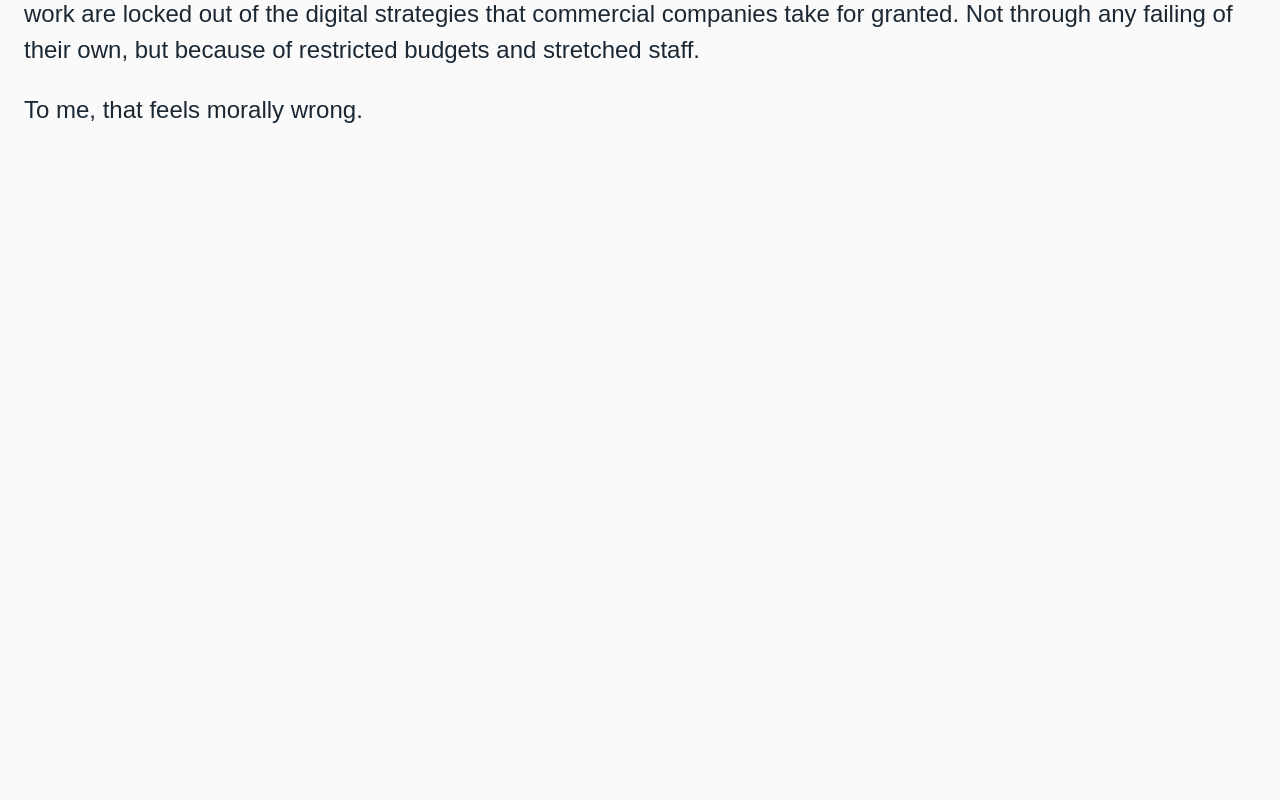
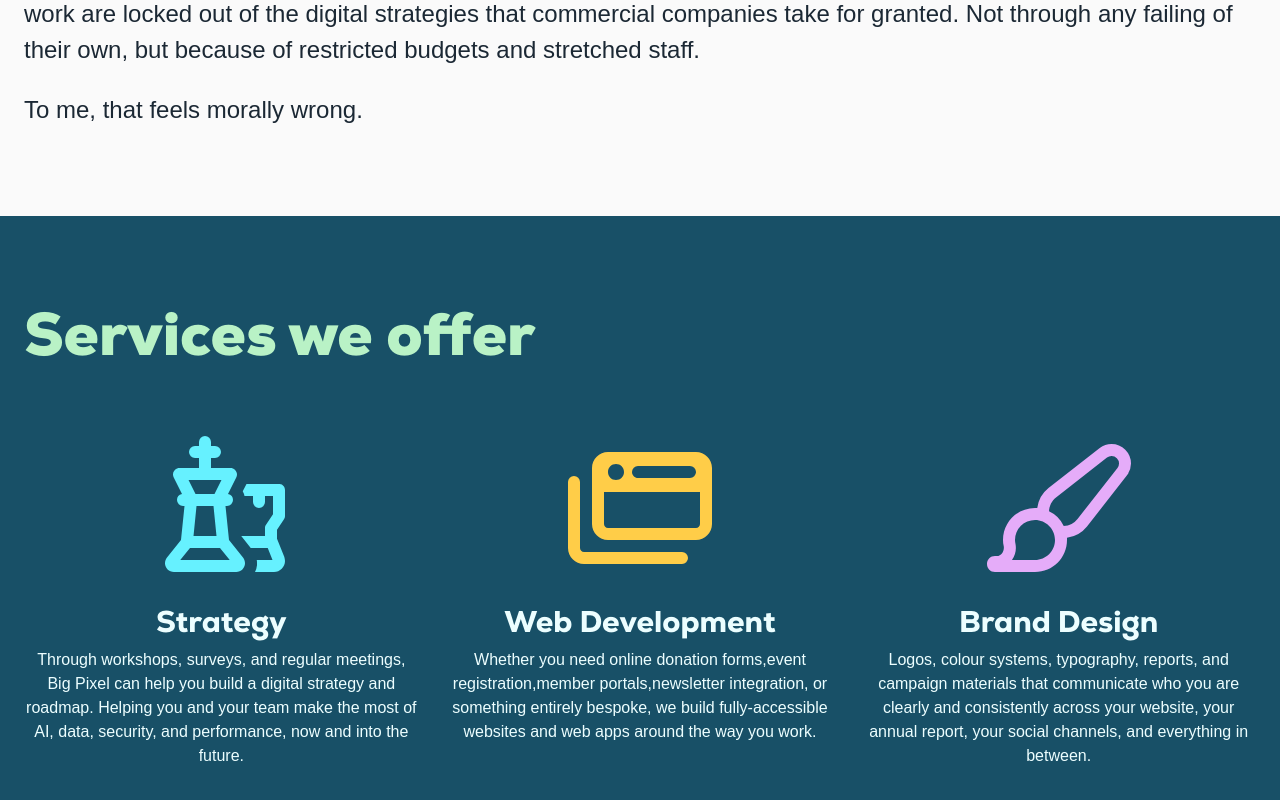
Before and after one commit to bigpixel-cic/bigpixel-community, a Next.js app: page / in a window 1280 px wide. Shown: the part 2068-2868 px from the top of the page. Before the commit the page ends 2284 px from the top, so only its background shows below. Built offline with nearby package versions, Linux system fonts and the light colour scheme.

Commit message:
Services added

```diff
--- a/src/app/page.tsx
+++ b/src/app/page.tsx
@@ -1,6 +1,7 @@
 import Navbar from '@/components/global/navbar';
 import HeroVideo from '@/components/home/hero-video';
 import SectionOne from '@/components/home/section-one';
+import Services from '@/components/home/services';
 
 export default function Home() {
   return (
@@ -8,6 +9,7 @@ export default function Home() {
       <Navbar />
       <HeroVideo />
       <SectionOne />
+      <Services />
     </div>
   );
 }
--- /dev/null
+++ b/src/components/home/services.tsx
@@ -0,0 +1,53 @@
+import { ChessIcon, BrowsersIcon, PaintbrushIcon } from '@/components/icons';
+
+const services = [
+  {
+    key: 1,
+    name: 'Strategy',
+    colour: 'text-blue-300',
+    icon: ChessIcon,
+    description:
+      'Through workshops, surveys, and regular meetings, Big Pixel can help you build a digital strategy and roadmap. Helping you and your team make the most of AI, data, security, and performance, now and into the future.',
+  },
+  {
+    key: 2,
+    name: 'Web Development',
+    colour: 'text-yellow-300',
+    icon: BrowsersIcon,
+    description:
+      'Whether you need online donation forms,event registration,member portals,newsletter integration, or something entirely bespoke, we build fully-accessible websites and web apps around the way you work.',
+  },
+  {
+    key: 3,
+    name: 'Brand Design',
+    colour: 'text-purple-300',
+    icon: PaintbrushIcon,
+    description:
+      'Logos, colour systems, typography, reports, and campaign materials that communicate who you are clearly and consistently across your website, your annual report, your social channels, and everything in between.',
+  },
+];
+
+export default function Services() {
+  return (
+    <div className="block py-8 md:py-12 lg:py-16 bg-blue-900 text-blue-50">
+      <div className="w-full max-w-7xl mx-auto p-4 lg:p-6">
+        <div className="flex flex-col gap-y-12 md:gap-y-14 lg:gap-y-16">
+          <h2 className="font-headline font-black text-4xl sm:text-5xl md:text-6xl text-green-200">
+            Services we offer
+          </h2>
+          <div className="grid grid-cols-3 gap-4 lg:gap-6">
+            {services.map((service) => (
+              <div key={service.key} className="col-span-3 md:col-span-1">
+                <div className="flex flex-col items-center text-center">
+                  <service.icon className={`size-40 mb-4 ${service.colour}`} />
+                  <h3 className="font-headline font-bold text-3xl">{service.name}</h3>
+                  <p className="mt-2">{service.description}</p>
+                </div>
+              </div>
+            ))}
+          </div>
+        </div>
+      </div>
+    </div>
+  );
+}
--- /dev/null
+++ b/src/components/icons/browsers.tsx
@@ -0,0 +1,19 @@
+export function BrowsersIcon({ className }: { className?: string }) {
+  return (
+    <svg
+      xmlns="http://www.w3.org/2000/svg"
+      fill="currentColor"
+      viewBox="0 0 20 20"
+      className={className}
+    >
+      <defs>
+        <clipPath id="a">
+          <path fill="#fff" d="M0 0h20v20H0z" />
+        </clipPath>
+      </defs>
+      <g clipPath="url(#a)">
+        <path d="M6.5 3H17c1.094 0 2 .906 2 2v7c0 1.094-.906 2-2 2H6c-1.094 0-2-.906-2-2V5c0-1.094.906-2 2-2h.5Zm11 5h-12v4c0 .281.219.5.5.5h11c.281 0 .5-.219.5-.5V8ZM1.75 6a.76.76 0 0 1 .75.75V15c0 .281.219.5.5.5h12.25a.76.76 0 0 1 .75.75.76.76 0 0 1-.75.75H3c-1.094 0-2-.906-2-2V6.75A.76.76 0 0 1 1.75 6ZM8 5.5c0-.563-.438-1-1-1-.563 0-1 .438-1 1 0 .563.438 1 1 1 .563 0 1-.438 1-1Zm1.75-.75A.76.76 0 0 0 9 5.5c0 .406.344.75.75.75h6.5A.76.76 0 0 0 17 5.5a.76.76 0 0 0-.75-.75h-6.5Z" />
+      </g>
+    </svg>
+  );
+}
--- /dev/null
+++ b/src/components/icons/chess.tsx
@@ -0,0 +1,19 @@
+export function ChessIcon({ className }: { className?: string }) {
+  return (
+    <svg
+      xmlns="http://www.w3.org/2000/svg"
+      fill="currentColor"
+      viewBox="0 0 20 20"
+      className={className}
+    >
+      <defs>
+        <clipPath id="a">
+          <path fill="#fff" d="M0 0h20v20H0z" />
+        </clipPath>
+      </defs>
+      <g clipPath="url(#a)">
+        <path d="M8 1a.76.76 0 0 1 .75.75v.5h.5A.76.76 0 0 1 10 3a.76.76 0 0 1-.75.75h-.5V5h2.438c.437 0 .812.375.812.813a.83.83 0 0 1-.094.375L10.875 8.25A.771.771 0 0 1 11.5 9a.76.76 0 0 1-.75.75h-.188L11 14l1.75 2.188c.156.218.25.437.25.718C13 17.5 12.5 18 11.906 18H4.125C3.5 18 3 17.5 3 16.906c0-.281.094-.5.25-.718L5 14l.438-4.25H5.25A.76.76 0 0 1 4.5 9a.77.77 0 0 1 .625-.75L4.094 6.187A.832.832 0 0 1 4 5.813C4 5.375 4.375 5 4.813 5H7.25V3.75h-.5A.76.76 0 0 1 6 3a.76.76 0 0 1 .75-.75h.5v-.5A.76.76 0 0 1 8 1Zm9.344 6c.375.031.656.375.656.75V11a.628.628 0 0 1-.125.406L17 12.72v1.125l.906 2.25.032.125c.03.125.062.281.062.406 0 .75-.625 1.375-1.375 1.375H14.25a2.41 2.41 0 0 0 .25-.844v-.25c0-.156 0-.281-.031-.406h1.969l-.594-1.5h-2.125l-1.188-1.5H15.5v-1c0-.156.031-.281.125-.406l.875-1.313V8.5h-1v.75a.76.76 0 0 1-.75.75.76.76 0 0 1-.75-.75V8.5h-1.063c-.03-.219-.124-.406-.218-.594L13.188 7h4.155ZM4.906 16.5h6.188L9.875 15h-3.75l-1.219 1.5Zm1.657-3h2.875l-.376-3.75H6.938l-.375 3.75Zm.25-5.25h2.375l.874-1.75H5.939l.875 1.75Z" />
+      </g>
+    </svg>
+  );
+}
--- a/src/components/icons/index.ts
+++ b/src/components/icons/index.ts
@@ -1,2 +1,5 @@
 export { BarsIcon } from './bars';
+export { BrowsersIcon } from './browsers';
+export { ChessIcon } from './chess';
+export { PaintbrushIcon } from './paintbrush';
 export { XMarkIcon } from './xmark';
--- /dev/null
+++ b/src/components/icons/paintbrush.tsx
@@ -0,0 +1,19 @@
+export function PaintbrushIcon({ className }: { className?: string }) {
+  return (
+    <svg
+      xmlns="http://www.w3.org/2000/svg"
+      fill="currentColor"
+      viewBox="0 0 20 20"
+      className={className}
+    >
+      <defs>
+        <clipPath id="a">
+          <path fill="#fff" d="M0 0h20v20H0z" />
+        </clipPath>
+      </defs>
+      <g clipPath="url(#a)">
+        <path d="M16.563 2A2.44 2.44 0 0 1 19 4.438a2.45 2.45 0 0 1-.5 1.468l-5 6.407a3.842 3.842 0 0 1-2.5 1.406V14c0 2.219-1.781 4-4 4H2c-.563 0-1-.438-1-1 0-.563.438-1 1-1h.25c.563 0 .938-.656.844-1.219C3.03 14.531 3 14.281 3 14c0-2.219 1.781-4 4-4h.281a3.842 3.842 0 0 1 1.407-2.5l6.406-5a2.45 2.45 0 0 1 1.469-.5Zm-5.97 10.25a2.27 2.27 0 0 0 1.72-.875l5-6.375a.936.936 0 0 0 .187-.563.92.92 0 0 0-.938-.937.936.936 0 0 0-.562.188l-6.375 5c-.531.406-.844 1.062-.875 1.718a3.78 3.78 0 0 1 1.844 1.844ZM9.5 14c0-1.375-1.125-2.5-2.5-2.5A2.507 2.507 0 0 0 4.5 14c0 .156.031.344.063.5a2.633 2.633 0 0 1-.407 1.938c0 .03-.031.03-.031.062H7c1.375 0 2.5-1.125 2.5-2.5Z" />
+      </g>
+    </svg>
+  );
+}
```
Also changed, not shown: src/components/motion/slide-in-left.tsx (added).
